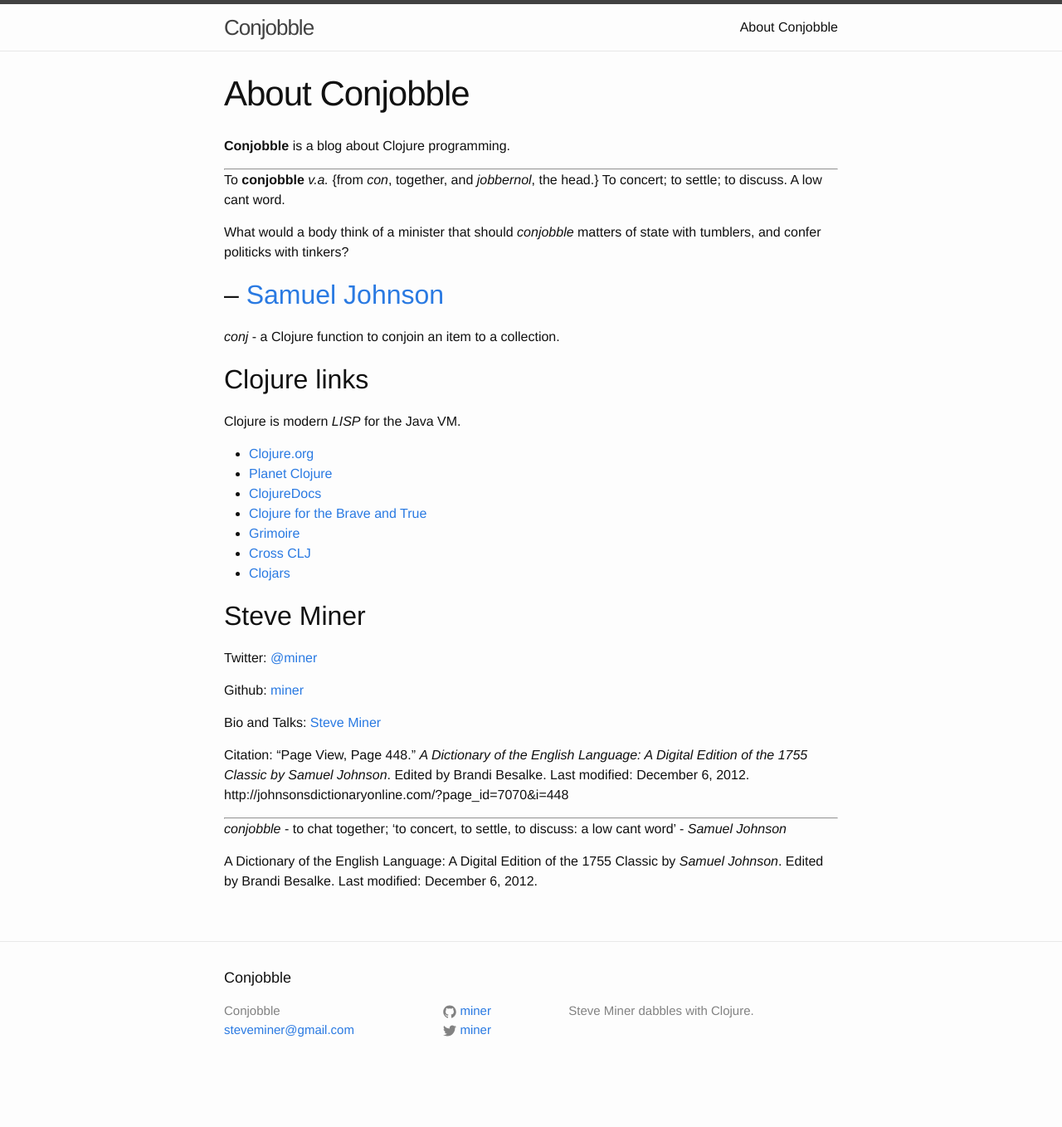
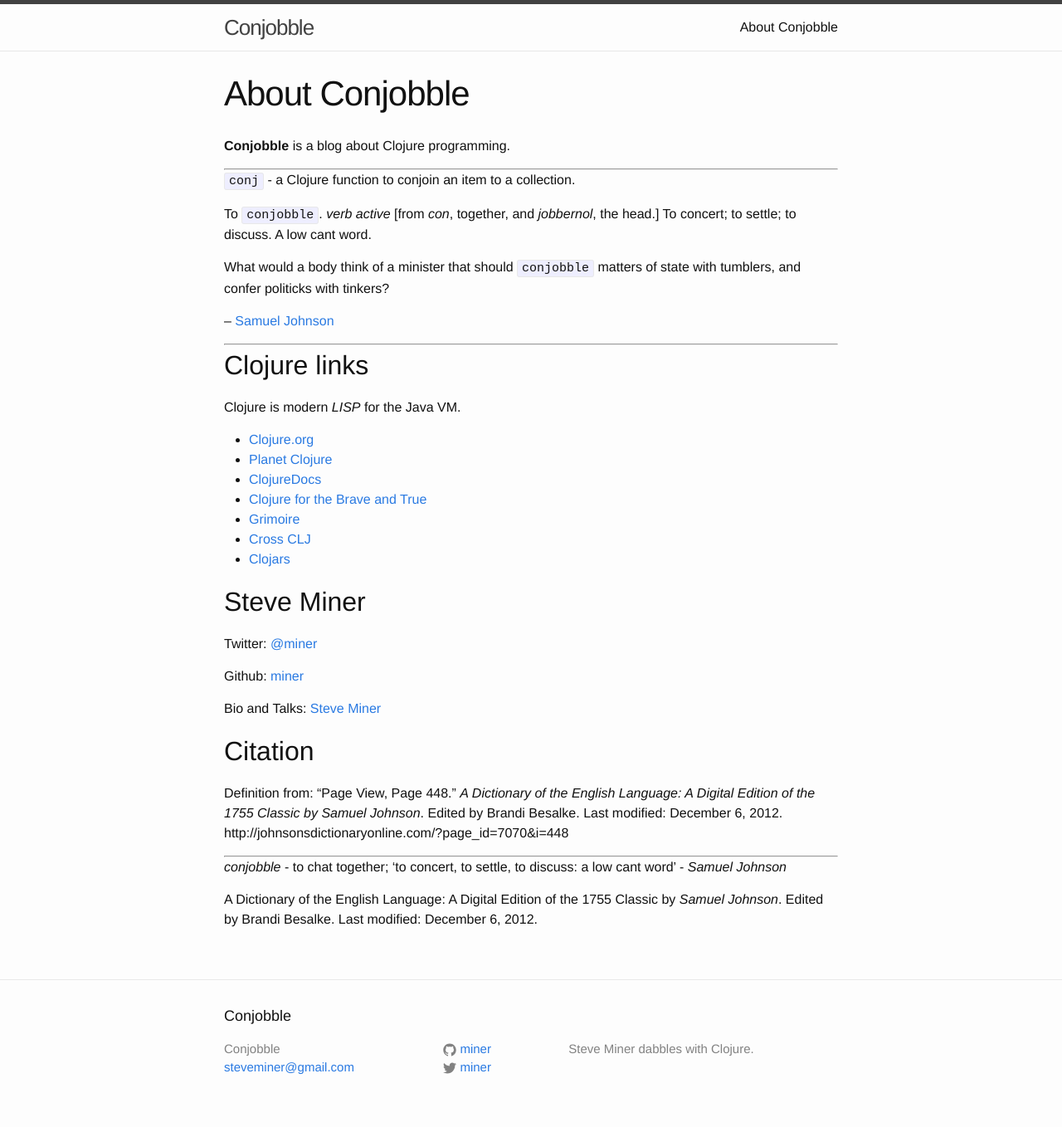
Before and after one commit to miner/miner.github.io, a Jekyll site: the page built from about.md, in a window 1280 px wide. Shown: the whole page at 83% size. Built offline with Jekyll 4.4.1, drawn with Linux system fonts in a browser that asks for light colours; before the commit the page ends 1312 px from its top, so only the background shows below that.

Commit message:
reformat nth time

```diff
--- a/about.md
+++ b/about.md
@@ -7,18 +7,22 @@ permalink: /about/
 **Conjobble** is a blog about Clojure programming.
 
 ----
-To **conjobble** *v.a.* {from *con*, together, and *jobbernol*, the head.}  To concert; to
+
+`conj` - a Clojure function to conjoin an item to a collection.
+
+To `conjobble`. *verb active* \[from *con*, together, and *jobbernol*, the head.\]  To concert; to
 settle; to discuss.  A low cant word.
 
-What would a body think of a minister that should *conjobble* matters of state with
+What would a body think of a minister that should `conjobble` matters of state with
 tumblers, and confer politicks with tinkers?
 
 -- [Samuel Johnson][1]
+
 ----
 
 [1]: http://johnsonsdictionaryonline.com/?page_id=7070&i=448 "A Dictionary of the English Language"
 
-*conj* - a Clojure function to conjoin an item to a collection.
+
 
 
 ## Clojure links
@@ -42,7 +46,9 @@ Github: [miner](https://github.com/miner)
 Bio and Talks: [Steve Miner](http://velisco.com/steve-miner.html)
 
 
-Citation: "Page View, Page 448." _A Dictionary of the English Language: A Digital
+## Citation
+
+Definition from: "Page View, Page 448." _A Dictionary of the English Language: A Digital
 Edition of the 1755 Classic by Samuel Johnson_. Edited by Brandi Besalke. Last modified:
 December 6, 2012. http://johnsonsdictionaryonline.com/?page_id=7070&i=448
 
```
